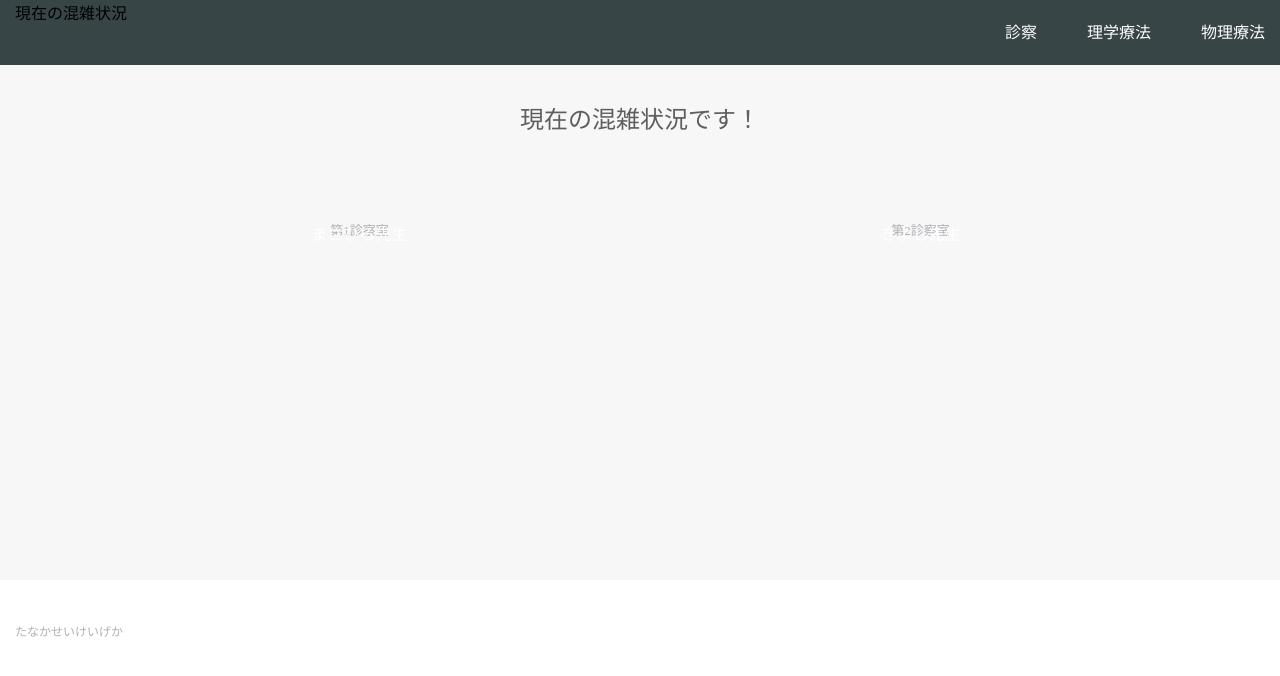
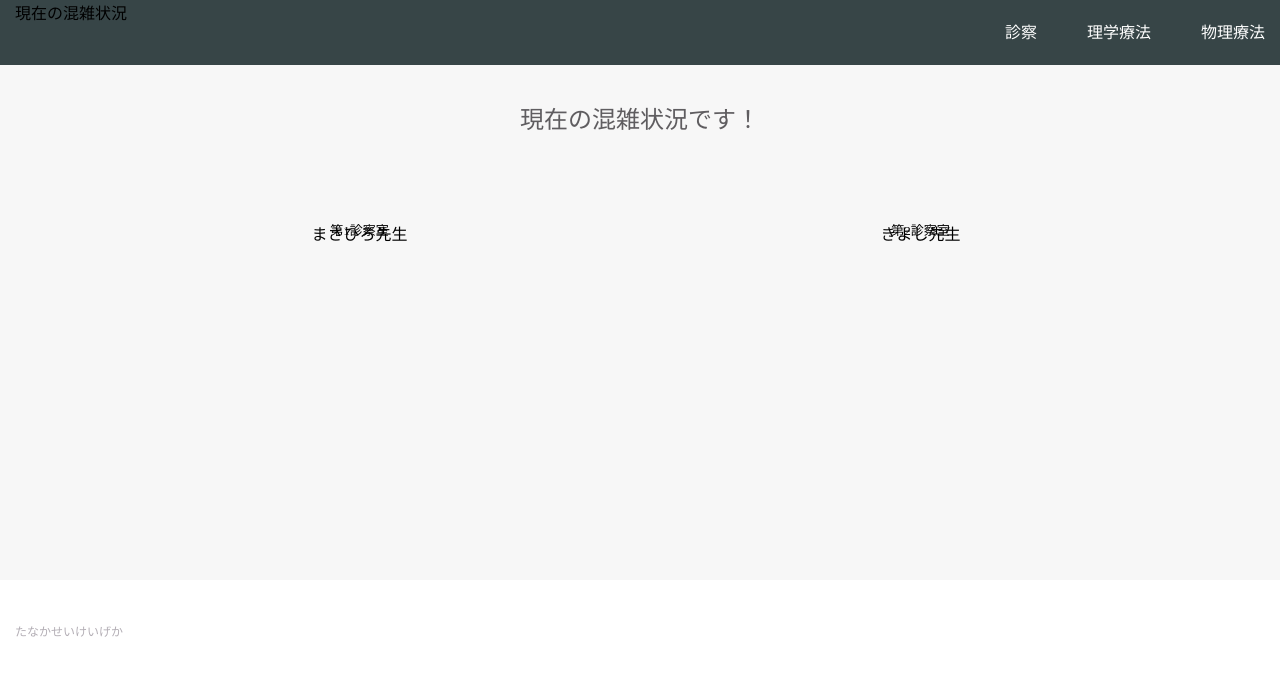
Before and after one commit to eisuke-m-uchida/eisuke-m-uchida.github.io, a plain HTML site: page index.html in a window 1280 px wide. Drawn offline with Linux system fonts and the light colour scheme.

Commit message:
Update stylesheet.css

```diff
--- a/stylesheet.css
+++ b/stylesheet.css
@@ -143,7 +143,7 @@
     position: absolute;
     top: 37%;
     width: 100%;
-    color: white;
+    color: black;
   }
 
   .text-contents {
@@ -151,7 +151,7 @@
     display: inline-block;
     margin-top: 15px;
     font-size: 13px;
-    color: #b3aeb5;
+    color:black;
   }
 
   .heading h3 {
```
